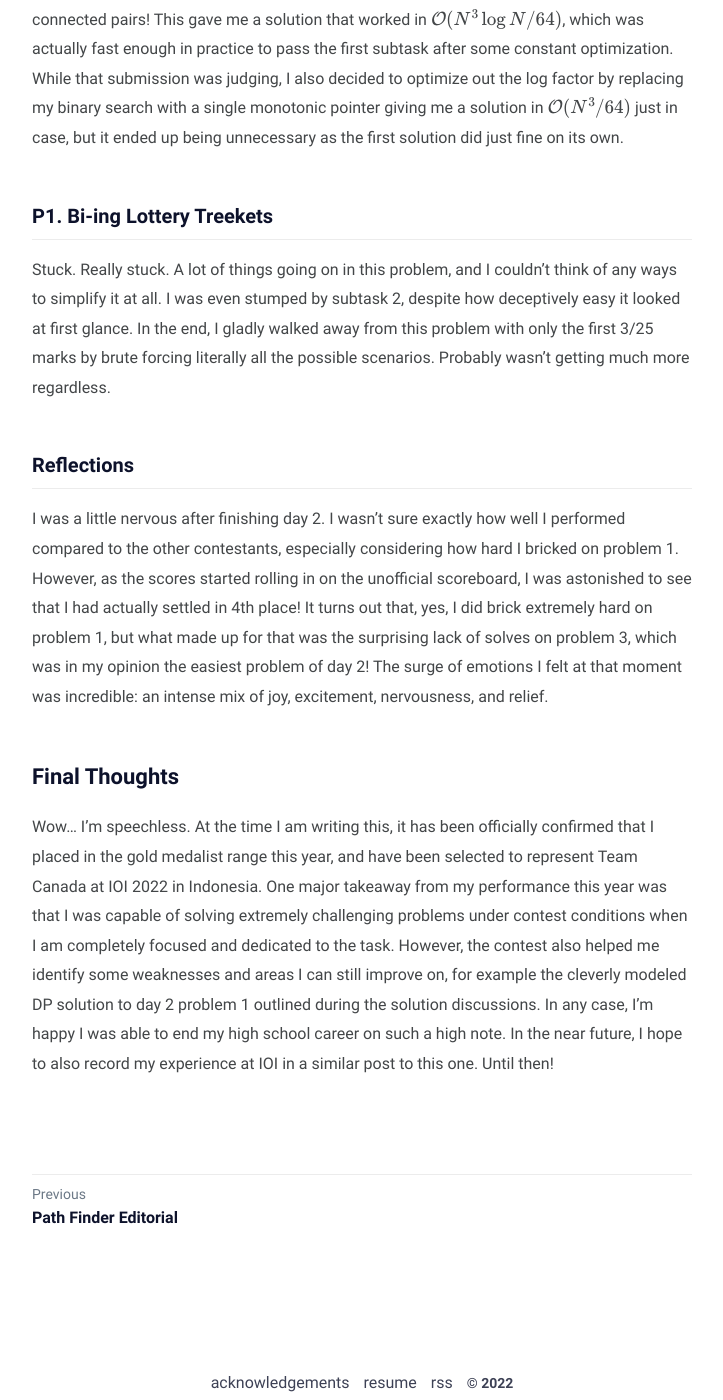
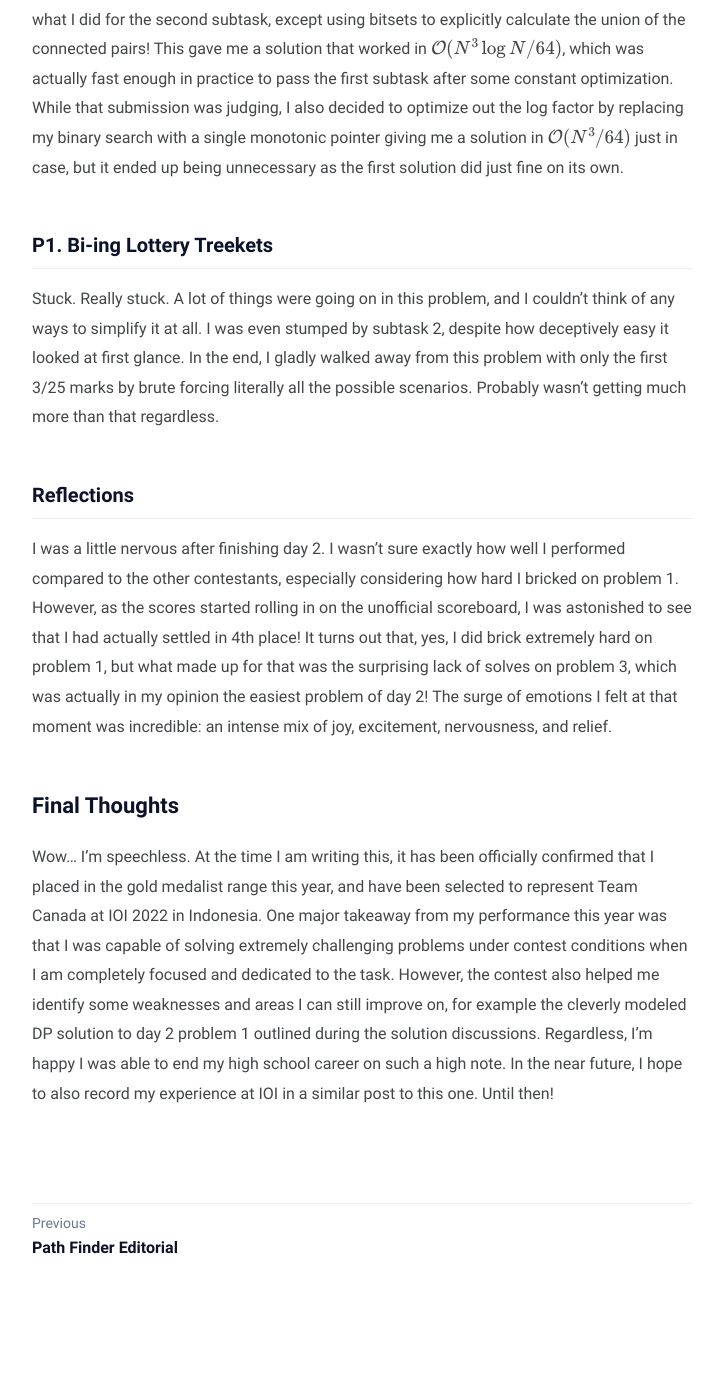
Before and after one commit to 4fecta/4fecta.ca, a Jekyll site: the page built from _posts/my-road-to-gold-at-the-2022-cco/2022-05-28-my-road-to-gold-at-the-2022-cco.md, in a window 1280 px wide and 1400 px high, scrolled down 5732 px. Shown: the whole window, without its empty margins (278-1001 px from the left). Built offline with Jekyll 4.4.1, drawn with Linux system fonts in a browser that asks for light colours; formulas are drawn with MathJax 3; some of the changed text lies outside the part shown.

Commit message:
Update 2022-05-28-my-road-to-gold-at-the-2022-cco.md

```diff
--- a/_posts/my-road-to-gold-at-the-2022-cco/2022-05-28-my-road-to-gold-at-the-2022-cco.md
+++ b/_posts/my-road-to-gold-at-the-2022-cco/2022-05-28-my-road-to-gold-at-the-2022-cco.md
@@ -65,12 +65,12 @@
 
 ### P1. Bi-ing Lottery Treekets
 
-Stuck. Really stuck. A lot of things going on in this problem, and I couldn't think of any ways to simplify it at all. I was even stumped by subtask 2, despite how deceptively easy it looked at first glance. In the end, I gladly walked away from this problem with only the first 3/25 marks by brute forcing literally all the possible scenarios. Probably wasn't getting much more regardless.
+Stuck. Really stuck. A lot of things were going on in this problem, and I couldn't think of any ways to simplify it at all. I was even stumped by subtask 2, despite how deceptively easy it looked at first glance. In the end, I gladly walked away from this problem with only the first 3/25 marks by brute forcing literally all the possible scenarios. Probably wasn't getting much more than that regardless.
 
 ### Reflections
 
-I was a little nervous after finishing day 2. I wasn't sure exactly how well I performed compared to the other contestants, especially considering how hard I bricked on problem 1. However, as the scores started rolling in on the unofficial scoreboard, I was astonished to see that I had actually settled in 4th place! It turns out that, yes, I did brick extremely hard on problem 1, but what made up for that was the surprising lack of solves on problem 3, which was in my opinion the easiest problem of day 2! The surge of emotions I felt at that moment was incredible: an intense mix of joy, excitement, nervousness, and relief.
+I was a little nervous after finishing day 2. I wasn't sure exactly how well I performed compared to the other contestants, especially considering how hard I bricked on problem 1. However, as the scores started rolling in on the unofficial scoreboard, I was astonished to see that I had actually settled in 4th place! It turns out that, yes, I did brick extremely hard on problem 1, but what made up for that was the surprising lack of solves on problem 3, which was actually in my opinion the easiest problem of day 2! The surge of emotions I felt at that moment was incredible: an intense mix of joy, excitement, nervousness, and relief.
 
 ## Final Thoughts
 
-Wow... I'm speechless. At the time I am writing this, it has been officially confirmed that I placed in the gold medalist range this year, and have been selected to represent Team Canada at IOI 2022 in Indonesia. One major takeaway from my performance this year was that I was capable of solving extremely challenging problems under contest conditions when I am completely focused and dedicated to the task. However, the contest also helped me identify some weaknesses and areas I can still improve on, for example the cleverly modeled DP solution to day 2 problem 1 outlined during the solution discussions. In any case, I'm happy I was able to end my high school career on such a high note. In the near future, I hope to also record my experience at IOI in a similar post to this one. Until then!
+Wow... I'm speechless. At the time I am writing this, it has been officially confirmed that I placed in the gold medalist range this year, and have been selected to represent Team Canada at IOI 2022 in Indonesia. One major takeaway from my performance this year was that I was capable of solving extremely challenging problems under contest conditions when I am completely focused and dedicated to the task. However, the contest also helped me identify some weaknesses and areas I can still improve on, for example the cleverly modeled DP solution to day 2 problem 1 outlined during the solution discussions. Regardless, I'm happy I was able to end my high school career on such a high note. In the near future, I hope to also record my experience at IOI in a similar post to this one. Until then!
```
Also changed, not shown: other parts of _posts/my-road-to-gold-at-the-2022-cco/2022-05-28-my-road-to-gold-at-the-2022-cco.md (+4 -4 lines).
